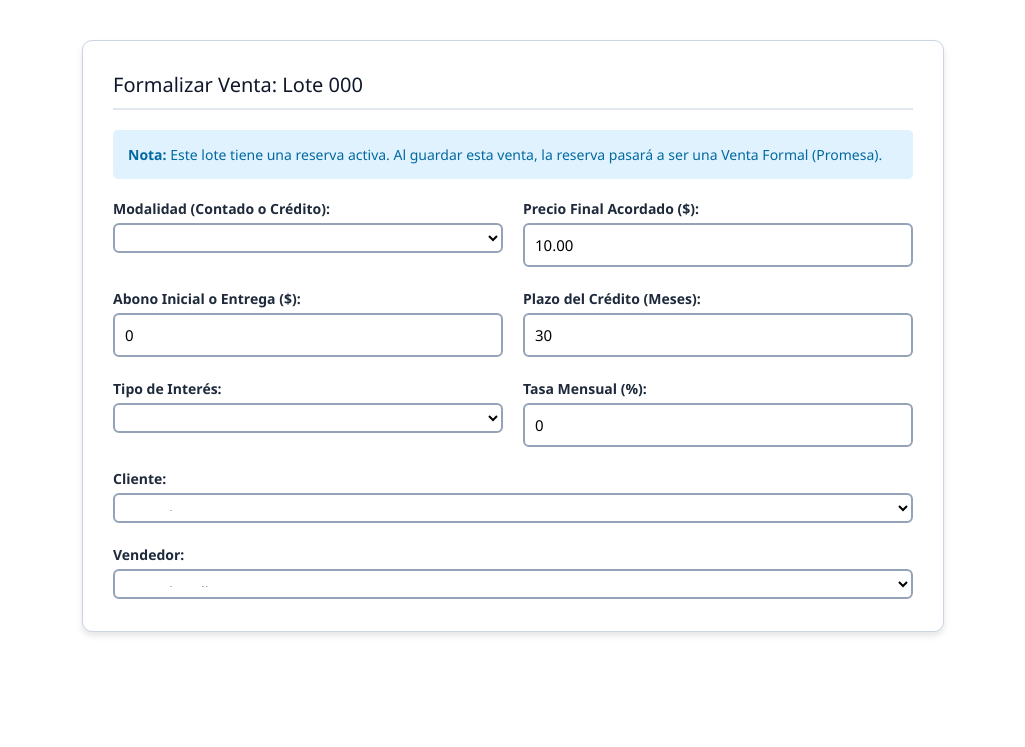
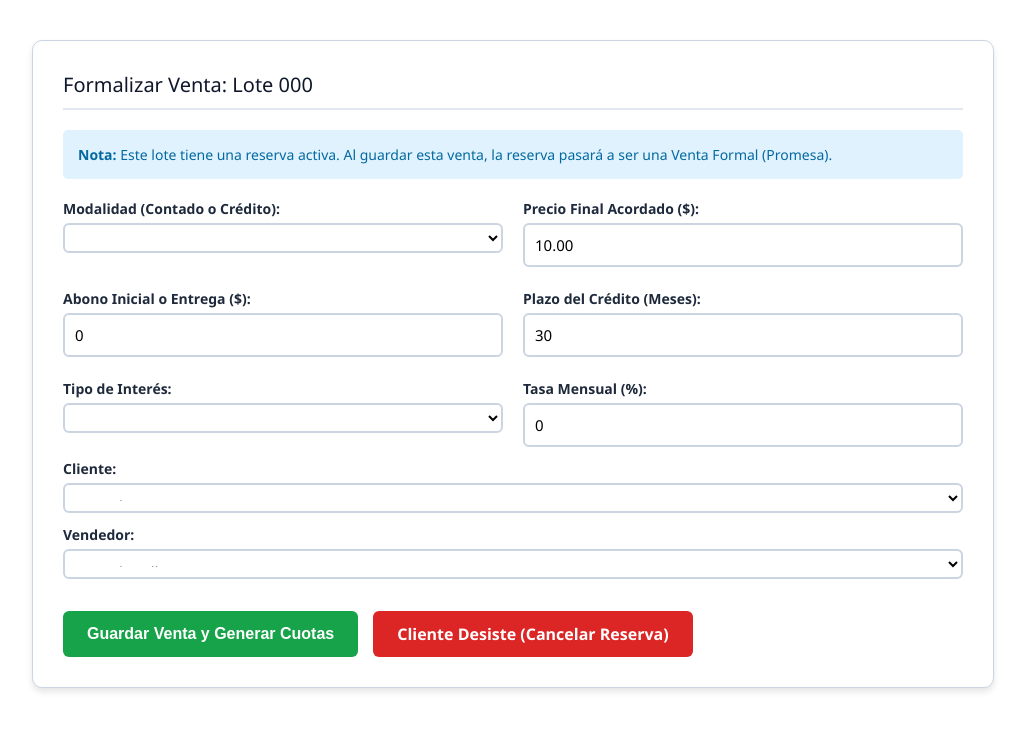
Before and after one commit to geovannybeltranbowen-crypto/inmoland-manager, a Django app: page /venta-final/1/ in a window 1280 px wide. Shown: the part 92-839 px from the top of the page, without its empty margins (127-1152 px from the left). Before the commit the page ends 728 px from the top, so only its background shows below. Run offline with Django 5.2, Linux system fonts and the light colour scheme; a user stored in the database is signed in; tables that the repository leaves empty hold one stand-in row (values such as "Sample post").

Commit message:
Arreglar estilos de texto en formularios (texto negro forzado)

```diff
--- a/core/templates/core/form_venta_final.html
+++ b/core/templates/core/form_venta_final.html
@@ -1,37 +1,47 @@
 {% extends "admin/base_site.html" %}
 {% block content %}
 <style>
+    /* Contenedor principal */
     .form-container {
-        max-width: 800px;
+        max-width: 900px;
         margin: 20px auto;
         background: #ffffff;
         padding: 30px;
         border-radius: 10px;
         border: 1px solid #cbd5e1;
-        box-shadow: 0 4px 6px rgba(0,0,0,0.1); /* Sombra para que resalte */
-        color: #1e293b;
+        box-shadow: 0 4px 6px rgba(0,0,0,0.1);
+        color: #000000 !important; /* Forzar texto negro en todo el contenedor */
     }
+
     .form-container h1 {
         color: #0f172a;
         border-bottom: 2px solid #e2e8f0;
         padding-bottom: 10px;
         margin-bottom: 20px;
     }
-    /* Hacemos los campos más grandes y con fondo blanco para que resalten */
-    .form-container input, .form-container select {
+
+    /* Forzar que los inputs y selects tengan fondo blanco y texto negro */
+    .form-container input,
+    .form-container select {
         color: #000000 !important;
         background-color: #ffffff !important;
-        border: 2px solid #94a3b8 !important;
+        border: 2px solid #cbd5e1 !important;
         padding: 10px !important;
         border-radius: 6px;
         width: 100%;
         font-size: 15px;
         box-sizing: border-box;
     }
-    .form-container input:focus, .form-container select:focus {
+
+    /* Cuando se hace clic en el campo, el borde se pone azul */
+    .form-container input:focus,
+    .form-container select:focus {
         border-color: #2563eb !important;
         outline: none;
+        box-shadow: 0 0 0 3px rgba(37, 99, 235, 0.2);
     }
+
+    /* Etiquetas de los campos */
     .form-container label {
         color: #1e293b !important;
         font-weight: 700;
@@ -39,10 +49,24 @@
         margin-bottom: 5px;
         display: block;
     }
+
+    /* Espaciado entre filas */
     .form-container p {
-        margin-bottom: 20px;
+        margin-bottom: 15px;
+    }
+
+    /* Ajuste para el grid */
+    .grid-2 {
+        display: grid;
+        grid-template-columns: 1fr 1fr;
+        gap: 20px;
+    }
+    .grid-full {
+        grid-column: span 2;
+        margin-top: 10px;
     }
 </style>
+
 <div class="form-container">
     <h1>Formalizar Venta: Lote {{ lot.number }}</h1>
 
@@ -59,8 +83,8 @@
     <form method="post">
         {% csrf_token %}
 
-                <div style="display: grid; grid-template-columns: 1fr 1fr; gap: 20px;">
-            <!-- Campos que ocupan la mitad -->
+        <!-- Bloque de 2 columnas para los datos numéricos y de modalidad -->
+        <div class="grid-2">
             <div>{{ form.sale_type.label_tag }} {{ form.sale_type }}</div>
             <div>{{ form.final_price.label_tag }} {{ form.final_price }}</div>
 
@@ -69,14 +93,28 @@
 
             <div>{{ form.interest_type.label_tag }} {{ form.interest_type }}</div>
             <div>{{ form.monthly_interest_rate.label_tag }} {{ form.monthly_interest_rate }}</div>
+        </div>
 
-            <!-- Cliente y Vendedor ocupan toda la fila (ancho completo) -->
-            <div style="grid-column: span 2;">
-                {{ form.client.label_tag }} {{ form.client }}
-            </div>
-            <div style="grid-column: span 2;">
-                {{ form.seller.label_tag }} {{ form.seller }}
-            </div>
+        <!-- Cliente y Vendedor ocupan una fila completa para que se lean bien -->
+        <div class="grid-full">
+            {{ form.client.label_tag }}
+            {{ form.client }}
+        </div>
+        <div class="grid-full">
+            {{ form.seller.label_tag }}
+            {{ form.seller }}
+        </div>
+
+        <div style="margin-top: 30px; display: flex; gap: 15px; flex-wrap: wrap;">
+            <button type="submit" style="background: #16a34a; color: white; padding: 12px 24px; border: none; border-radius: 6px; cursor: pointer; font-size: 16px; font-weight: bold;">
+                Guardar Venta y Generar Cuotas
+            </button>
+
+            {% if es_reserva %}
+                <a href="{% url 'desistir_reserva' lot.id %}" onclick="return confirm('¿Seguro que el cliente desiste? El lote volverá a estar Disponible.')" style="background: #dc2626; color: white; padding: 12px 24px; border-radius: 6px; text-decoration: none; font-size: 16px; font-weight: bold;">
+                    Cliente Desiste (Cancelar Reserva)
+                </a>
+            {% endif %}
         </div>
     </form>
 </div>
```
Also changed, not shown: core/templates/core/from_reserva.html (+7 -7 lines).
